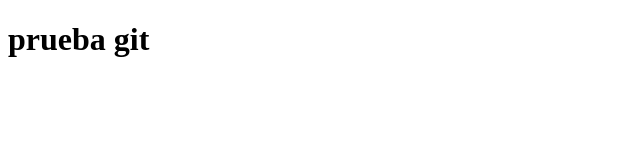
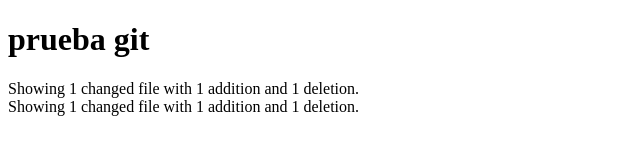
Before and after one commit to Zarayf/repositorioprueba, a plain HTML site: page index.html in a window 1280 px wide. Shown: the whole page, without its empty margins (0-640 px from the left). Drawn offline with Linux system fonts and the light colour scheme.

Commit message:
texto introducido

```diff
--- a/index.html
+++ b/index.html
@@ -7,5 +7,7 @@
 </head>
 <body>
     <h1>prueba git</h1>
+    <main>Showing 1 changed file with 1 addition and 1 deletion.</main> Showing 1 changed file with 1 addition and 1 deletion.
+
 </body>
 </html>
```
